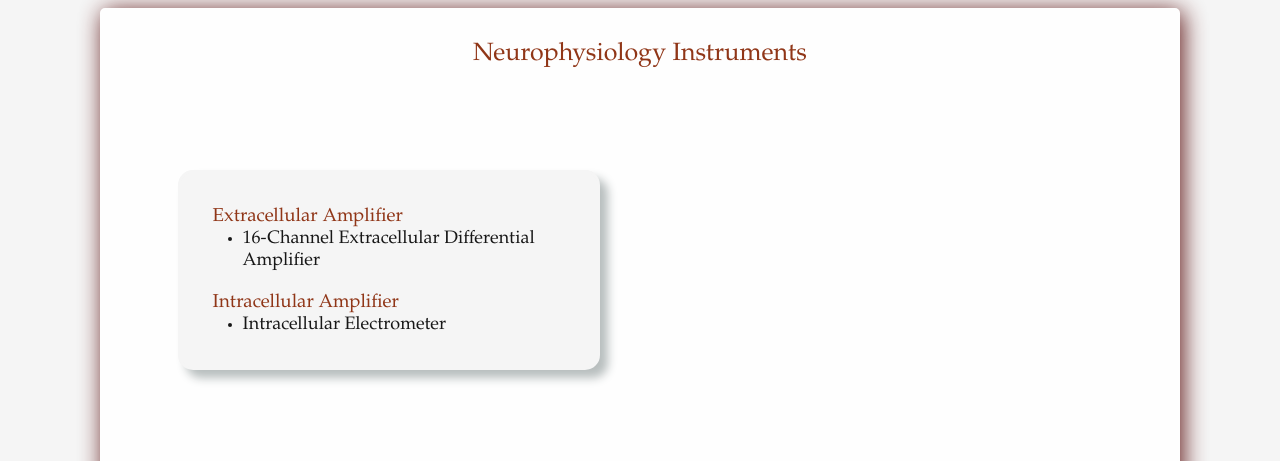
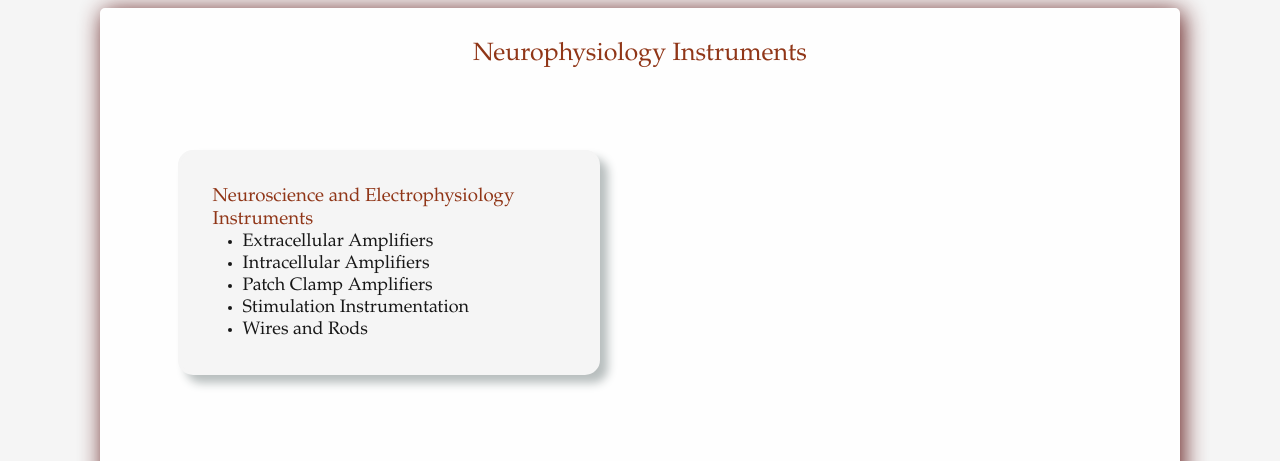
Before and after one commit to stephanierajabi/hrssci, a plain HTML site: page amsystems.html in a window 1280 px wide. Shown: the part 339-800 px from the top of the page. Drawn offline with Linux system fonts and the light colour scheme.

Commit message:
edit am systems and stoelting content

```diff
--- a/amsystems.html
+++ b/amsystems.html
@@ -47,14 +47,13 @@
    <!--<div class="amplifier"><img src="images/amplifiersAMsystems.jpg"/></div>-->
 
 <div class="AM-information">
-<a href="https://www.a-msystems.com/s-3-extracellular-amplifiers.aspx" target="_blank"><h3>Extracellular Amplifier</h3></a>
+<a href="https://www.a-msystems.com/s-1-instruments.aspx" target="_blank"><h3>Neuroscience and Electrophysiology Instruments</h3></a>
      <ul>
-      <li>16-Channel Extracellular Differential Amplifier</li>
-    </ul>
-<br />
-<a href="https://www.a-msystems.com/s-2-intracellular-amplifiers.aspx" target="_blank"><h3>Intracellular Amplifier</h3></a>
-    <ul>
-      <li>Intracellular Electrometer</li>
+      <li>Extracellular Amplifiers</li>
+      <li>Intracellular Amplifiers</li>
+      <li>Patch Clamp Amplifiers</li>
+      <li>Stimulation Instrumentation</li>
+      <li>Wires and Rods</li>
     </ul>
   </div>
 
--- a/css/style.css
+++ b/css/style.css
@@ -323,7 +323,7 @@ ul#navmenu li:hover .sub1 {
 .AM-information {
   position: relative;
   left: 65px;
-  top: 100px;
+  top: 80px;
   border: solid #f5f5f5;
   box-shadow: 8px 8px 10px #b2b9b9;
   background-color: #f5f5f5;
@@ -341,7 +341,7 @@ ul#navmenu li:hover .sub1 {
   justify-content: space-around;
   align-items: flex-end;
   position: relative;
-  top: 200px;
+  top: 175px;
 }
 
 /*Stoelting*/
```
Also changed, not shown: stoelting.html (+1 -1 lines).
